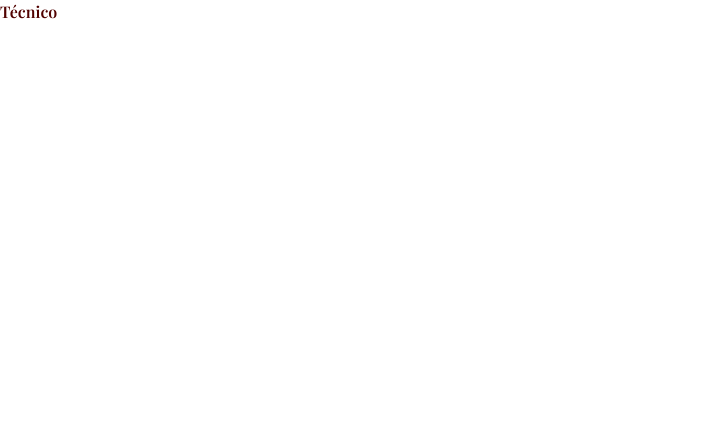
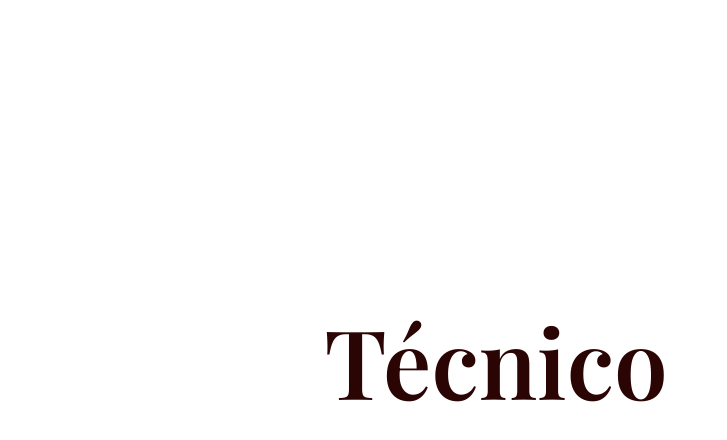
Before and after one commit to valentinakgc/ExerciciosSenai2023, a plain HTML site: page portfólio/materias/tecnico.html in a window 1280 px wide. Shown: the whole page, without its empty margins (0-727 px from the left). Drawn offline with nearby package versions, Linux system fonts and the light colour scheme; files that its build step writes are made by us from their sources.

Commit message:
Update tecnico.html

```diff
--- a/portfólio/materias/tecnico.html
+++ b/portfólio/materias/tecnico.html
@@ -7,14 +7,16 @@
   <link rel="preconnect" href="https://fonts.googleapis.com">
 <link rel="preconnect" href="https://fonts.gstatic.com" crossorigin>
 <link href="https://fonts.googleapis.com/css2?family=Montserrat&display=swap" rel="stylesheet">
-<link rel="stylesheet" href="./style.css">
-<title>Técnico</title>
+<link rel="stylesheet" href="../style.css">
+<title>Natureza</title>
 </head>
 <body>
 
-      <div>
-        <h1 class="playfair red align-center">Técnico</h1>
-      </div>
+  <div class="w-screen h-90vh natureza flex justify-center align-center items-center">
+    <div class="mr-72 playfair">
+      <h1 class="text-8xl darkRed leading-tight">Técnico</h1>
+    </div>
+  </div>
 
 </body>
 </html>
```
